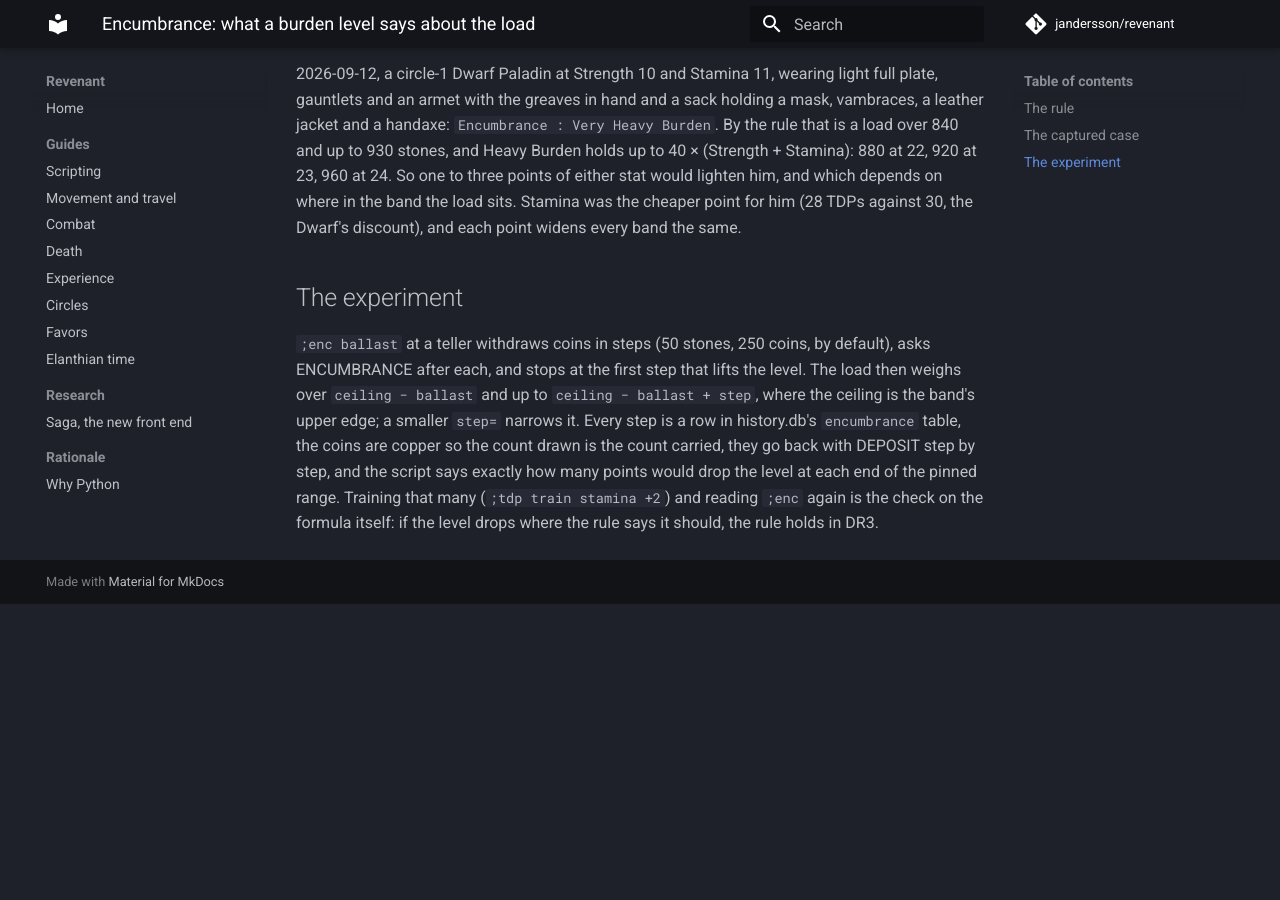
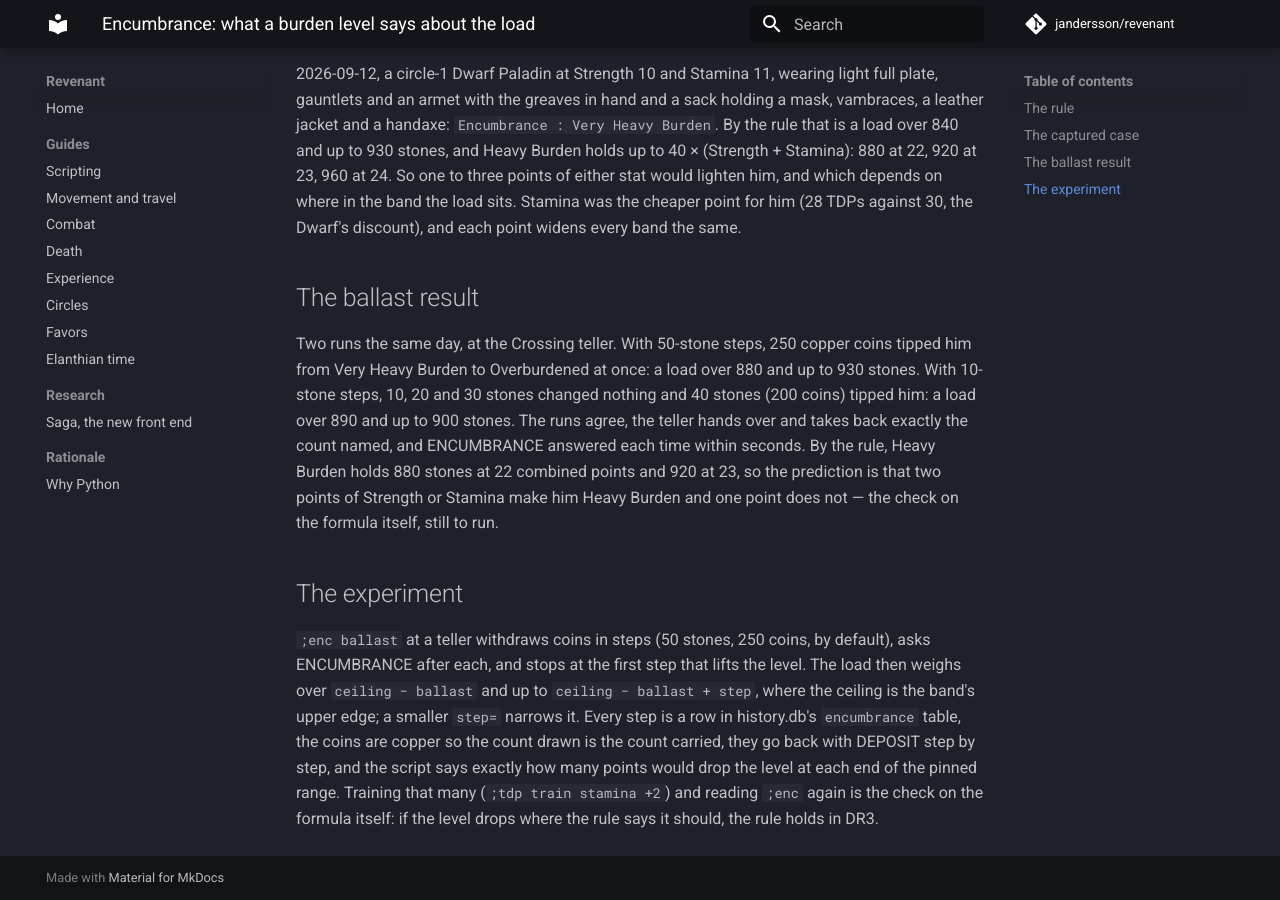
Before and after one commit to jandersson/revenant, an MkDocs documentation site: the page built from docs/encumbrance.md, in a window 1280 px wide and 900 px high, scrolled down 747 px. Built offline with MkDocs 1.6.1 and Material for MkDocs 9.7.7, drawn with Linux system fonts in a browser that asks for light colours; comment, search, counter and statistics services are not loaded; before the commit the page ends 1351 px from its top, so only the background shows below that.

Commit message:
docs(encumbrance): the two ballast runs pin the load to 890-900 stones (#169)
Co-Authored-By: Claude Fable 5.1 <noreply@anthropic.com>

```diff
--- a/docs/encumbrance.md
+++ b/docs/encumbrance.md
@@ -38,6 +38,19 @@ on where in the band the load sits. Stamina was the cheaper point
 for him (28 TDPs against 30, the Dwarf's discount), and each point
 widens every band the same.
 
+## The ballast result
+
+Two runs the same day, at the Crossing teller. With 50-stone steps,
+250 copper coins tipped him from Very Heavy Burden to Overburdened at
+once: a load over 880 and up to 930 stones. With 10-stone steps, 10,
+20 and 30 stones changed nothing and 40 stones (200 coins) tipped him:
+a load over 890 and up to 900 stones. The runs agree, the teller
+hands over and takes back exactly the count named, and ENCUMBRANCE
+answered each time within seconds. By the rule, Heavy Burden holds
+880 stones at 22 combined points and 920 at 23, so the prediction is
+that two points of Strength or Stamina make him Heavy Burden and one
+point does not — the check on the formula itself, still to run.
+
 ## The experiment
 
 `;enc ballast` at a teller withdraws coins in steps (50 stones, 250
```
